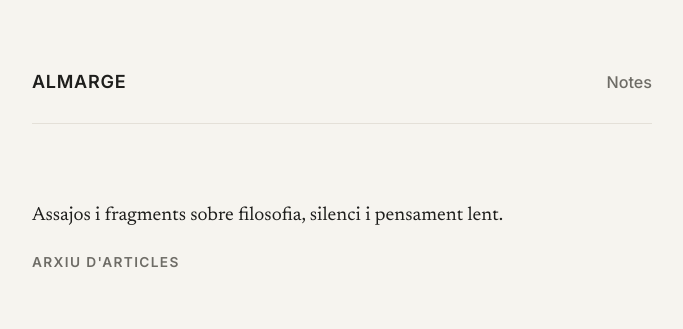
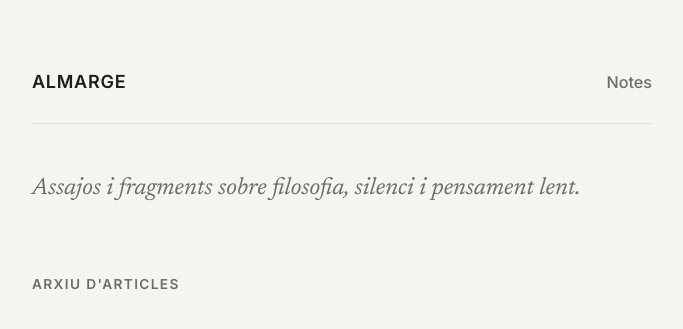
Before and after one commit to almarge/almarge.github.io, a Jekyll site: the page built from index.md, in a window 1280 px wide. Shown: the top 329 px of the page, without its empty margins (298-981 px from the left). Built offline with Jekyll 4.4.1, drawn with Linux system fonts in a browser that asks for light colours.

Commit message:
Add styles for epigraph and archive metadata

```diff
--- a/assets/main.scss
+++ b/assets/main.scss
@@ -196,3 +196,40 @@ hr::before {
 .back-link:hover {
   color: var(--oxford-green);
 }
+
+/* EPÍGRAF DE PORTADA */
+.epigraph {
+  font-size: 1.25rem;
+  font-style: italic;
+  color: var(--text-muted);
+  margin: -1.5rem 0 3.5rem 0;
+  line-height: 1.5;
+}
+
+/* NUMERACIÓ D'ARXIU */
+.archive-meta-top {
+  display: flex;
+  justify-content: space-between;
+  align-items: baseline;
+  margin-bottom: 0.4rem;
+}
+
+.archive-number {
+  font-family: 'Inter', sans-serif;
+  font-size: 0.72rem;
+  font-weight: 600;
+  color: var(--oxford-green);
+  letter-spacing: 0.06em;
+}
+
+/* CAPLLETRA EDITORIAL (DROP CAP) EN VERD OXFORD */
+.post-content > p:first-of-type::first-letter {
+  float: left;
+  font-size: 3.8rem;
+  line-height: 0.82;
+  padding-top: 4px;
+  padding-right: 12px;
+  padding-bottom: 2px;
+  color: var(--oxford-green);
+  font-weight: 500;
+}
```
